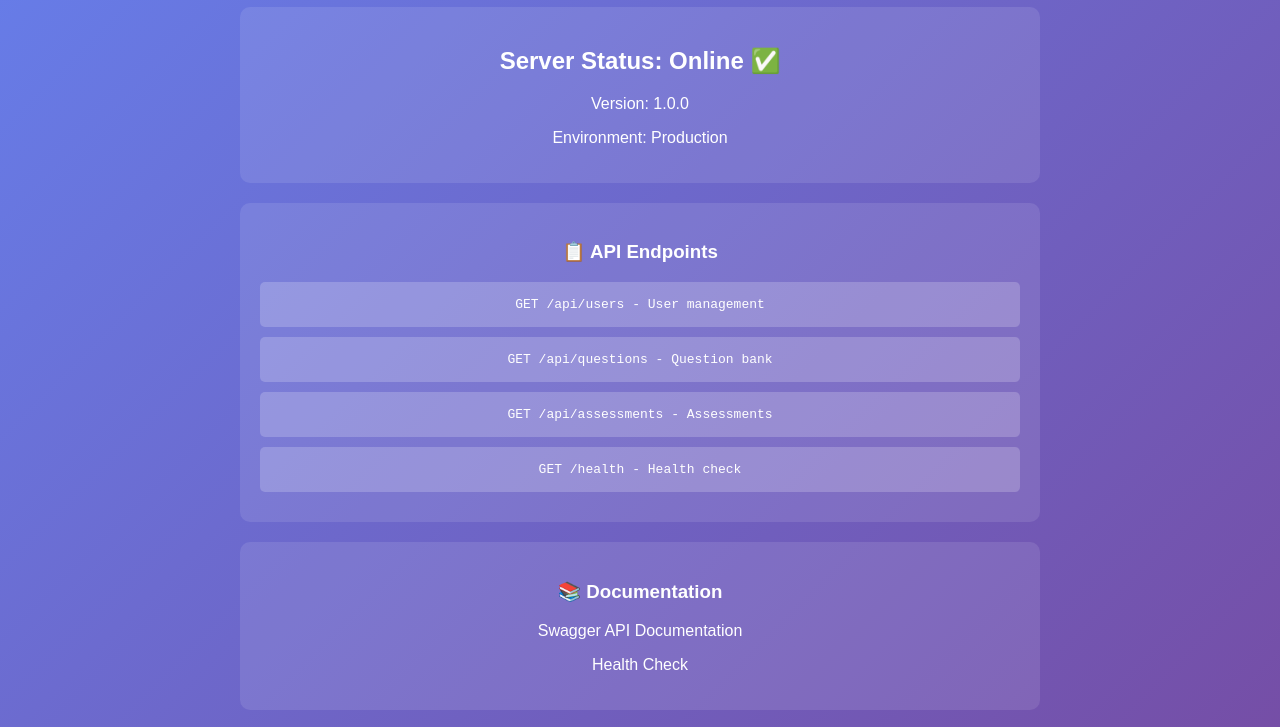
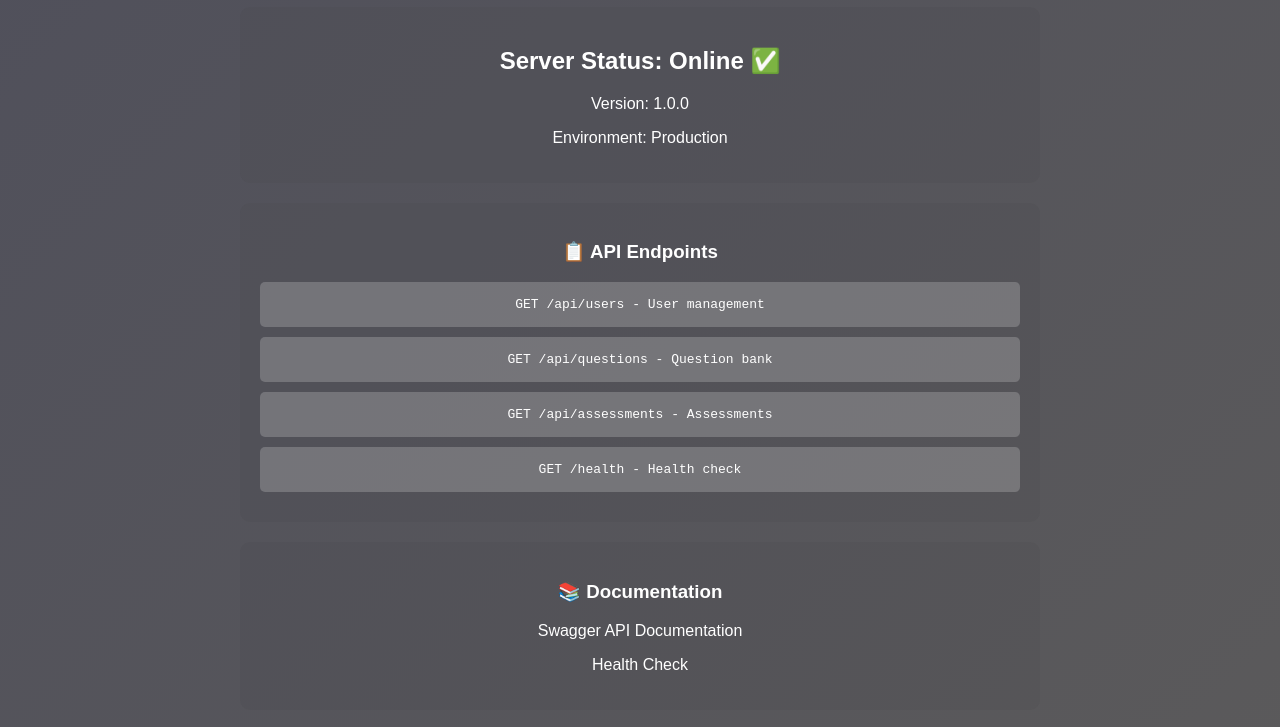
Before and after one commit to sabirklm/educational-app-backend-poc, a website: page public/index.html in a window 1280 px wide. Shown: the part 94-821 px from the top of the page. Drawn offline with Linux system fonts and the light colour scheme.

Commit message:
fix: html page

```diff
--- a/public/index.html
+++ b/public/index.html
@@ -7,7 +7,7 @@
             font-family: 'Arial', sans-serif;
             margin: 0;
             padding: 20px;
-            background: linear-gradient(135deg, #667eea 0%, #764ba2 100%);
+            background: linear-gradient(135deg, #50505b 0%, #5b5a5b 100%);
             color: white;
             min-height: 100vh;
         }
@@ -17,7 +17,7 @@
             text-align: center;
         }
         .card {
-            background: rgba(255,255,255,0.1);
+            background: rgba(59, 59, 59, 0.1);
             padding: 20px;
             border-radius: 10px;
             margin: 20px 0;
```
